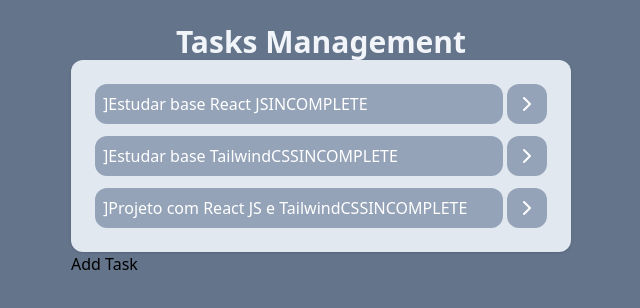
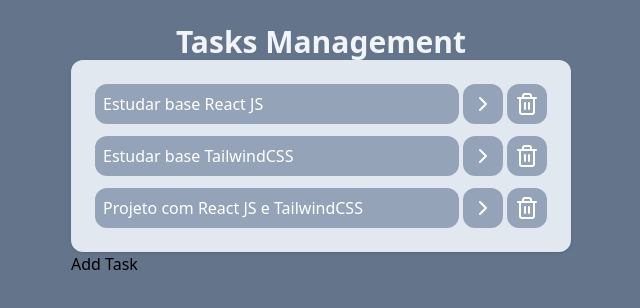
Before and after one commit to gfloriano11/react-app, a React (Vite) app: page / in a window 1280 px wide. Shown: the top 308 px of the page, without its empty margins (319-959 px from the left). Built offline with nearby package versions, Linux system fonts and the light colour scheme.

Commit message:
feat: start do delete task button

```diff
--- a/src/components/Tasks.jsx
+++ b/src/components/Tasks.jsx
@@ -1,4 +1,4 @@
-import { ChevronRightIcon } from "lucide-react";
+import { ChevronRightIcon, DeleteIcon, Trash, Trash2, TrashIcon } from "lucide-react";
 
 function Tasks(props){
     return (
@@ -6,12 +6,14 @@ function Tasks(props){
             <ul className="space-y-3 p-6 bg-slate-200 rounded-xl shadow">
                 {props.tasks.map((task) => (
                     <li key={task.id} className="flex gap-1">
-                        <button onClick={() => props.clickTask(task.id)} className="bg-slate-400 w-full text-white p-2 rounded-xl text-left">]
+                        <button onClick={() => props.clickTask(task.id)} className={`bg-slate-400 w-full text-white p-2 rounded-xl text-left ${task.isComplete && 'line-through'}`}>
                           {task.title}
-                          {task.isComplete ? "COMPLETE" : "INCOMPLETE"}
                         </button>
                         <button className="bg-slate-400 text-white p-2 rounded-xl">
                           <ChevronRightIcon/>
+                        </button>
+                        <button className="bg-slate-400 text-white p-2 rounded-xl">
+                          <Trash2/>
                         </button>
                     </li>
                 ))}
```
